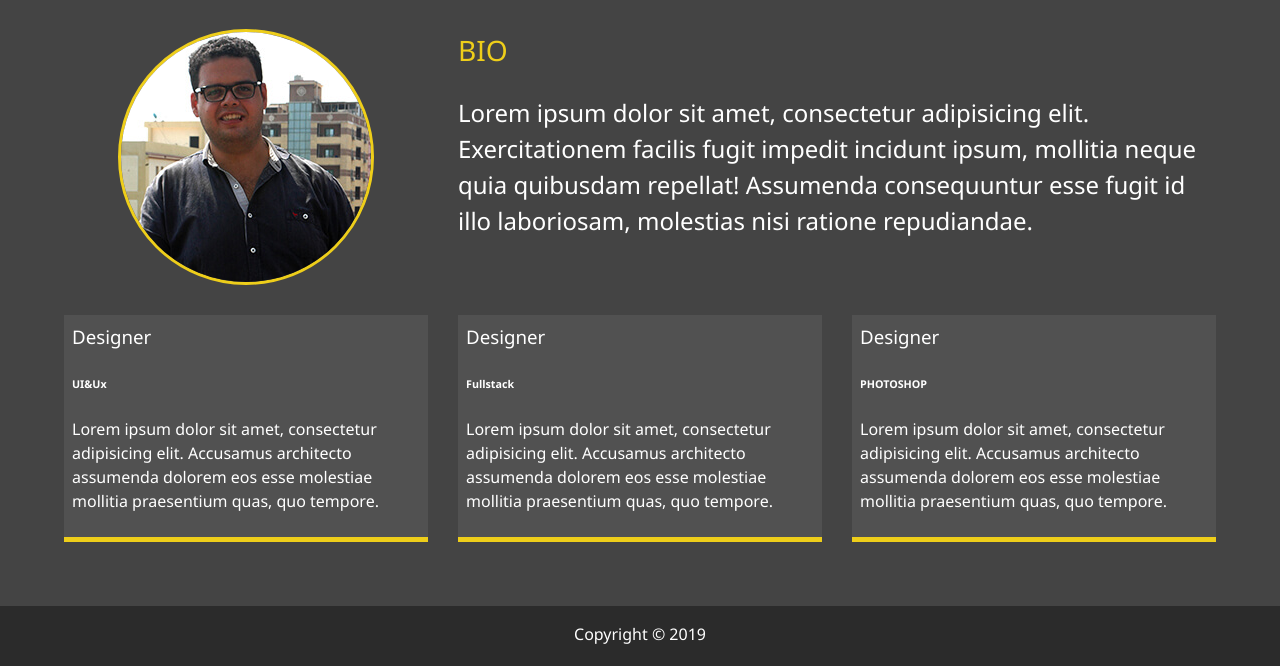
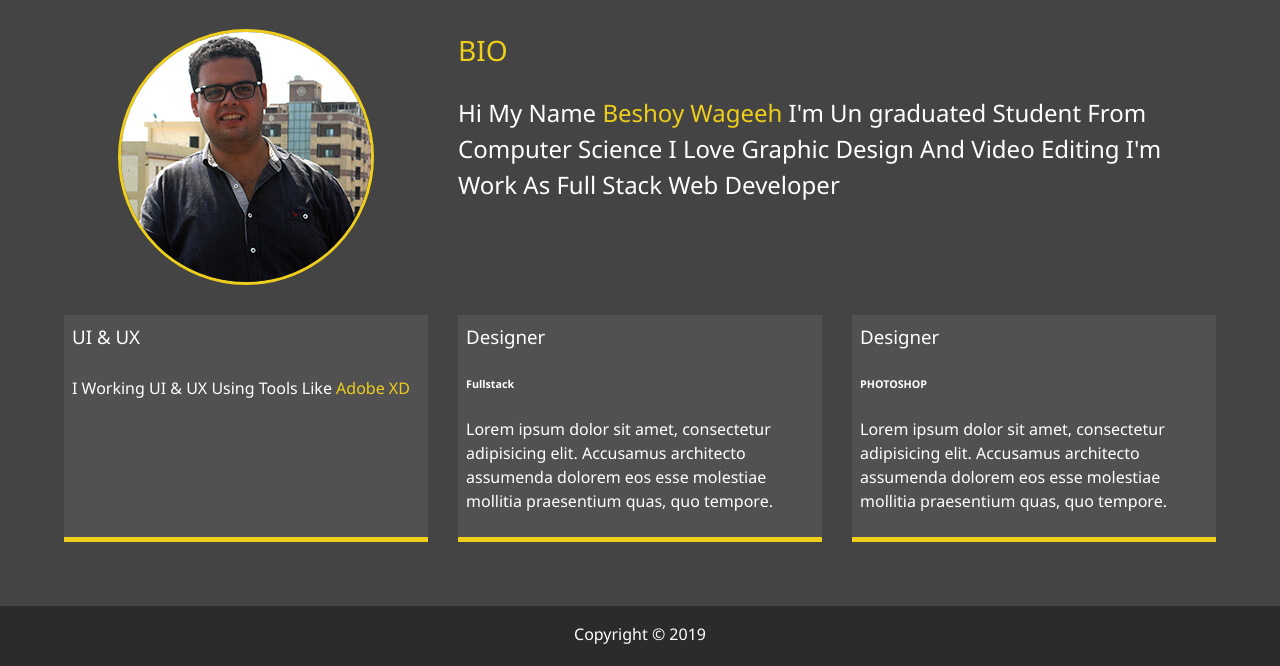
Before and after one commit to beshoywageeh-zz/old-portofolio, a plain HTML site: page about.html in a window 1280 px wide. Shown: the part 253-919 px from the top of the page. Drawn offline with Linux system fonts and the light colour scheme.

Commit message:
'update'

```diff
--- a/about.html
+++ b/about.html
@@ -37,12 +37,12 @@
         <img src="img/portrait.jpg" alt="Beshoy Wageeh" class="bio-image">
         <div class="bio">
             <h3 class="text-secondary">BIO</h3>
-            <p>Lorem ipsum dolor sit amet, consectetur adipisicing elit. Exercitationem facilis fugit impedit incidunt ipsum, mollitia neque quia quibusdam repellat! Assumenda consequuntur esse fugit id illo laboriosam, molestias nisi ratione repudiandae.</p>
+            <p>Hi My Name <span class="text-secondary">Beshoy Wageeh</span> I'm Un graduated Student From Computer Science I Love Graphic Design And Video Editing I'm Work As Full Stack Web Developer</p>
         </div>
         <div class="job job-1">
-            <h3>Designer</h3>
-            <h6>UI&Ux</h6>
-            <p>Lorem ipsum dolor sit amet, consectetur adipisicing elit. Accusamus architecto assumenda dolorem eos esse molestiae mollitia praesentium quas, quo tempore.</p>
+            <h3>UI & UX</h3>
+            <h6></h6>
+            <p>I Working UI & UX Using Tools Like <span class="text-secondary">Adobe XD</span></p>
         </div>
         <div class="job job-2">
             <h3>Designer</h3>
```
Also changed, not shown: contact.html (+3 -4 lines), 1 other file.
